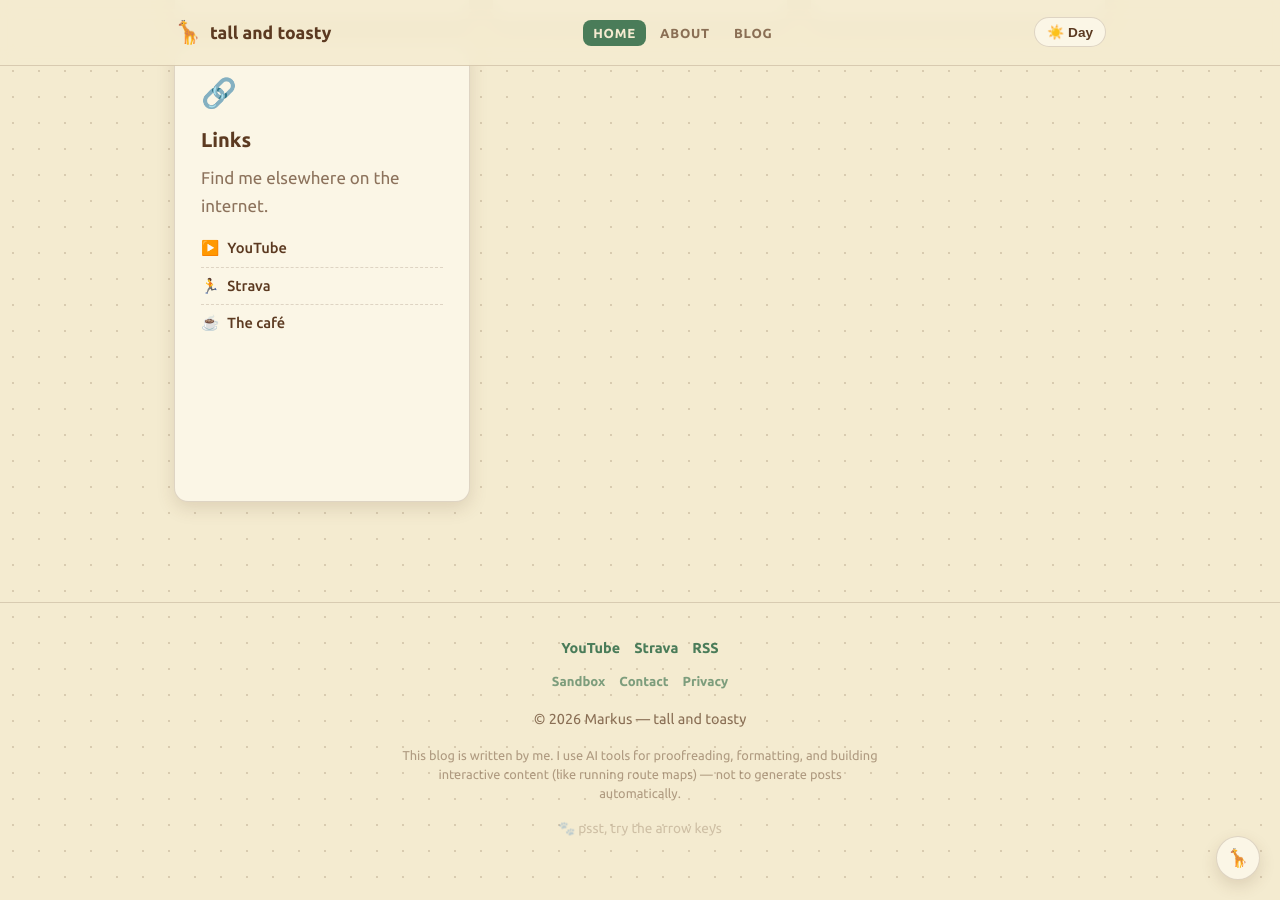
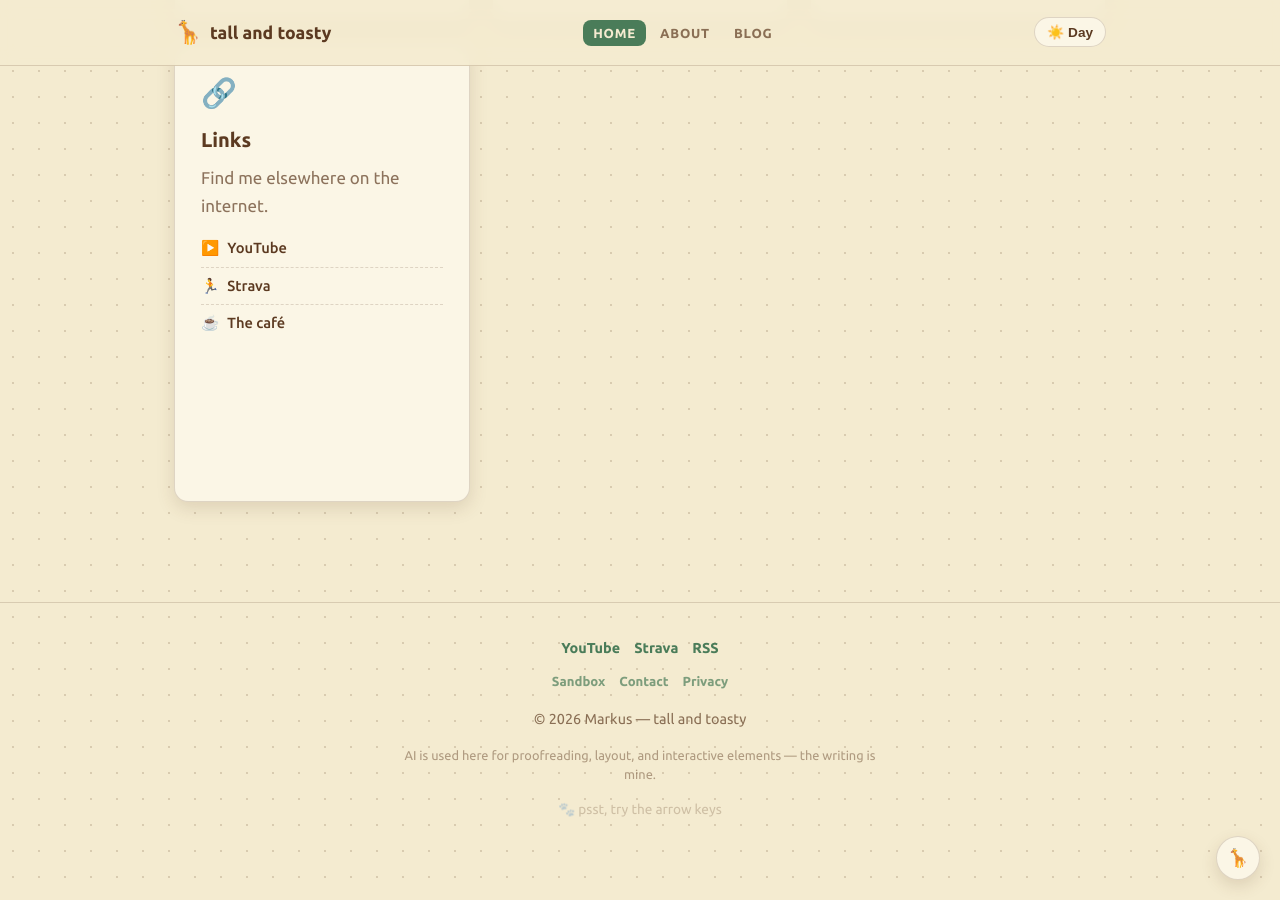
Before and after one commit to markuslyngmo/tallandtoasty, a Jekyll site: the page built from index.md, in a window 1280 px wide and 900 px high, scrolled down 2594 px. Built offline with Jekyll 4.4.1, drawn with Linux system fonts in a browser that asks for light colours.

Commit message:
Update footer AI disclaimer text
Co-Authored-By: Claude Sonnet 5 <noreply@anthropic.com>

```diff
--- a/_includes/footer.html
+++ b/_includes/footer.html
@@ -10,7 +10,7 @@
     <a href="{{ '/privacy/' | relative_url }}">Privacy</a>
   </div>
   <div>&copy; {{ 'now' | date: "%Y" }} Markus &mdash; tall and toasty</div>
-  <div class="footer-note">This blog is written by me. I use AI tools for proofreading, formatting, and building interactive content (like running route maps) &mdash; not to generate posts automatically.</div>
+  <div class="footer-note">AI is used here for proofreading, layout, and interactive elements &mdash; the writing is mine.</div>
   <div class="footer-paw" title="You found a paw print. There are more secrets on this site 🦒">🐾 psst, try the arrow keys</div>
 </footer>
 
```
